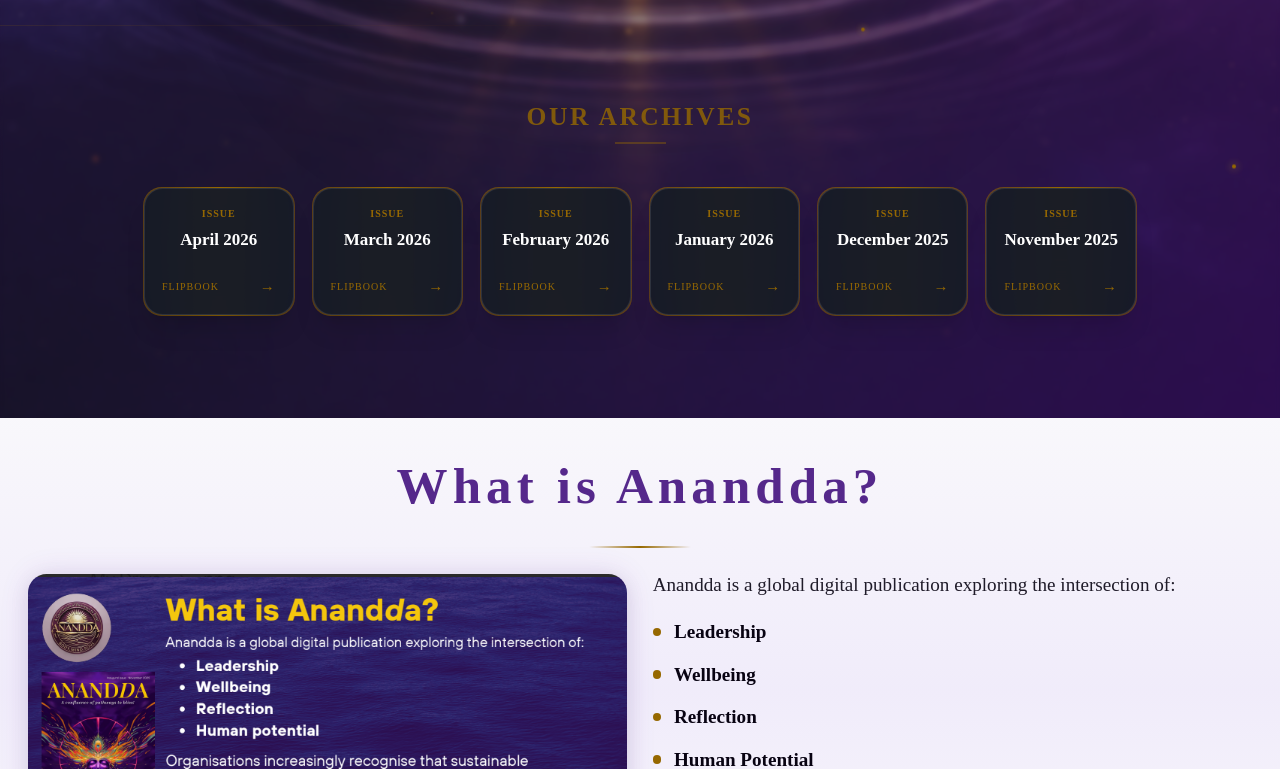
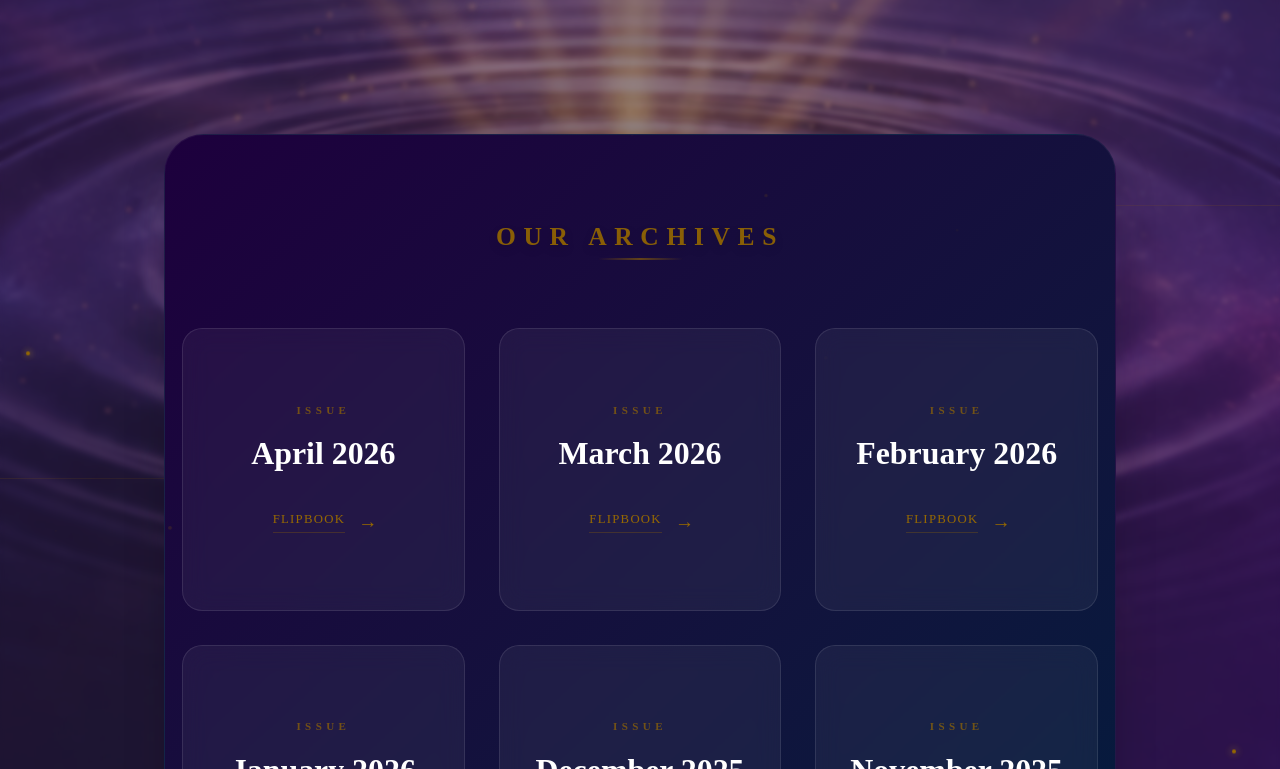
Before and after one commit to cognio-labs/my-web-glowup-71, a React (Vite) app: page / in a window 1280 px wide. Shown: the part 771-1540 px from the top of the page. Built offline with nearby package versions, Linux system fonts and the light colour scheme.

Commit message:
feat: redesign archives section with premium glassmorphism and animated effects

```diff
--- a/src/components/HeroSection.tsx
+++ b/src/components/HeroSection.tsx
@@ -149,48 +149,85 @@ export function HeroSection() {
             </a>
         </motion.div>
 
-        {/* ... (Archive Section continues) ... */}
+        {/* Archives Section - Redesigned to Premium Glassmorphism */}
         <motion.div
-          initial={{ opacity: 0, y: 40 }}
-          animate={{ opacity: 1, y: 0 }}
-          transition={{ duration: 1, delay: 0.9 }}
-          className="mt-24"
+          initial={{ opacity: 0, y: 60 }}
+          whileInView={{ opacity: 1, y: 0 }}
+          viewport={{ once: true }}
+          transition={{ duration: 1.2, ease: "easeOut" }}
+          className="mt-32 relative py-20 px-4 rounded-[40px] overflow-hidden bg-gradient-to-br from-[#1d003d] to-[#001d3d] border border-white/5 shadow-2xl"
         >
-          <h2 className="text-xl md:text-2xl font-display font-bold text-gold/80 tracking-widest uppercase mb-2">OUR ARCHIVES</h2>
-          <div className="w-12 h-0.5 bg-gold/40 mx-auto mb-10" />
+          {/* Section Sparkles */}
+          <div className="absolute inset-0 pointer-events-none">
+            {[...Array(15)].map((_, i) => (
+              <motion.div
+                key={`sparkle-${i}`}
+                animate={{
+                  opacity: [0, 0.4, 0],
+                  scale: [0.5, 1, 0.5],
+                  y: [0, -40]
+                }}
+                transition={{
+                  duration: 2 + Math.random() * 2,
+                  repeat: Infinity,
+                  delay: Math.random() * 3
+                }}
+                className="absolute w-1 h-1 bg-gold/60 rounded-full"
+                style={{
+                  left: `${Math.random() * 100}%`,
+                  top: `${Math.random() * 100}%`
+                }}
+              />
+            ))}
+          </div>
 
-          <div className="grid gap-4 grid-cols-2 md:grid-cols-3 lg:grid-cols-6 max-w-7xl mx-auto">
+          <div className="relative z-10">
+            <h2 className="text-xl md:text-2xl font-display font-bold text-gold/90 tracking-[0.3em] uppercase mb-1 drop-shadow-lg">OUR ARCHIVES</h2>
+            <div className="w-20 h-0.5 bg-gradient-to-r from-transparent via-gold to-transparent mx-auto mb-16 opacity-60" />
+
+            <div className="grid gap-8 grid-cols-1 md:grid-cols-2 lg:grid-cols-3 max-w-6xl mx-auto">
               {issues.map((issue, index) => (
                 <motion.a
                   key={issue.title}
                   href={issue.url}
                   target="_blank"
                   rel="noopener noreferrer"
-                initial={{ opacity: 0, scale: 0.95 }}
-                animate={{ opacity: 1, scale: 1 }}
-                transition={{ duration: 0.4, delay: 1.1 + index * 0.08 }}
-                className="group relative p-[1px] rounded-2xl bg-gradient-to-r from-gold/50 via-gold to-gold/50 hover:scale-105 transition-all duration-300"
+                  initial={{ opacity: 0, scale: 0.9 }}
+                  whileInView={{ opacity: 1, scale: 1 }}
+                  viewport={{ once: true }}
+                  transition={{ duration: 0.6, delay: index * 0.1 }}
+                  className="group relative block aspect-square rounded-[20px] bg-white/5 backdrop-blur-md border border-white/10 p-8 flex flex-col items-center justify-center text-center transition-all duration-300 hover:-translate-y-2 hover:bg-white/10 hover:border-gold/40 hover:shadow-[0_0_30px_rgba(212,175,55,0.2)] overflow-hidden"
                 >
-                <div className="rounded-2xl bg-[#0f172a]/90 backdrop-blur-xl p-4 h-full border border-white/10 shadow-xl flex flex-col justify-between relative z-10 transition-colors group-hover:bg-[#0f172a]/80">
-                  <div>
-                    <div className="text-[10px] tracking-widest text-gold mb-2 font-display font-bold uppercase">
+                  {/* Hover Gradient Overlay */}
+                  <div className="absolute inset-0 bg-gradient-to-br from-gold/5 to-transparent opacity-0 group-hover:opacity-100 transition-opacity duration-500" />
+
+                  {/* Label */}
+                  <div className="text-[11px] tracking-[0.4em] text-gold/70 mb-4 font-display font-bold uppercase transition-colors group-hover:text-gold">
                     ISSUE
                   </div>
-                    <div className="text-base font-bold text-white group-hover:text-gold-light transition-colors leading-tight">
+
+                  {/* Title */}
+                  <div className="text-2xl md:text-3xl font-bold text-white mb-8 font-serif transition-transform duration-300 group-hover:scale-110">
                     {issue.title}
                   </div>
+
+                  {/* CTA Button */}
+                  <div className="flex items-center gap-2 text-gold font-medium text-xs tracking-widest uppercase transition-all">
+                    <span className="border-b border-gold/30 pb-1 group-hover:border-gold">FLIPBOOK</span>
+                    <motion.span
+                      animate={ { x: [0, 5, 0] } }
+                      transition={ { duration: 1.5, repeat: Infinity, ease: "easeInOut" } }
+                      className="text-lg"
+                    >
+                      →
+                    </motion.span>
                   </div>
 
-                  <div className="mt-6 flex items-center justify-between text-gold font-medium group-hover:gap-3 transition-all text-[10px] tracking-widest uppercase">
-                    <span>FLIPBOOK</span>
-                    <span className="transform group-hover:translate-x-1 transition text-sm">→</span>
-                  </div>
-                </div>
-
-                {/* Glow Effect */}
-                <div className="absolute inset-0 rounded-2xl opacity-0 group-hover:opacity-100 blur-xl bg-gradient-to-r from-gold/40 via-gold/60 to-gold/40 transition duration-500 pointer-events-none"></div>
+                  {/* Active Card Highlight (Border glow) */}
+                  <div className="absolute inset-0 rounded-[20px] ring-1 ring-gold/0 group-hover:ring-gold/30 transition-all duration-500" />
                 </motion.a>
               ))}
+            </div>
           </div>
         </motion.div>
       </div>
```
Lines whose indentation alone changed are shown as unchanged.
